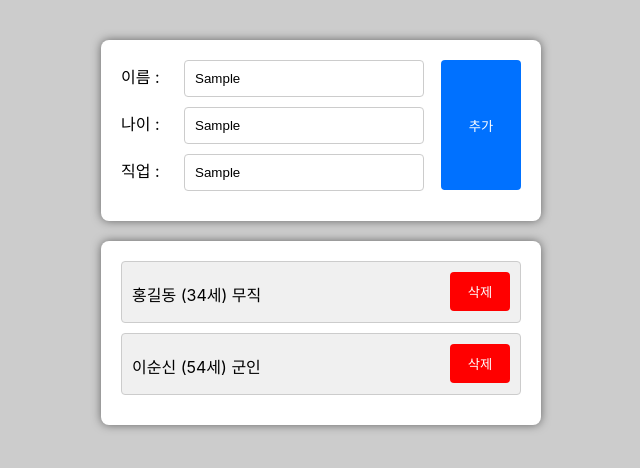
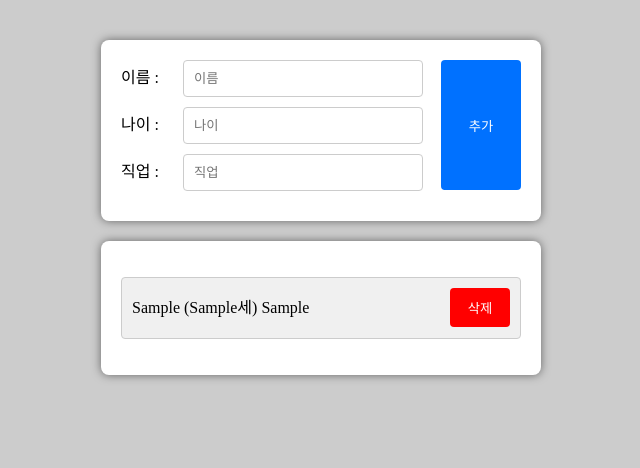
Before and after one commit to Joo2296/react-app, a React (Create React App) app: page / in a window 1280 px wide. Both pictures are taken after typing "Sample", "Sample", "Sample" into the empty fields and a click on the input "추가". Shown: the top 468 px of the page, without its empty margins (319-959 px from the left). Built offline with nearby package versions, Linux system fonts and the light colour scheme.

Commit message:
Sample1 인원추가

```diff
--- /dev/null
+++ b/src/components/ColoredMessage.jsx
@@ -0,0 +1,8 @@
+export function ColoredMessage( props ){
+    const contentStyle ={
+      color:props.color, fontSize:'20px'
+    }
+    return (
+      <p style={contentStyle}>{props.message}</p>
+    );
+  }
--- /dev/null
+++ b/src/components/ColoredMessage2.jsx
@@ -0,0 +1,8 @@
+export function ColoredMessage2( props ){
+    const contentStyle ={
+      color:props.color, fontSize:'20px'
+    }
+    return (
+      <p style={contentStyle}>{props.children}</p>
+    );
+  }
--- a/src/components/Sample1.css
+++ b/src/components/Sample1.css
@@ -1,6 +1,9 @@
 body{
     margin: 40px;
     background-color: #ccc;
+}
+li {
+    list-style: none;
 }
 .a{
     background-color: white;
@@ -23,7 +26,7 @@ body{
     border-radius: 4px;
     margin-bottom: 10px;
 }
-.a > input[type="button"] {
+.a > input[type="submit"] {
     background-color: #0071ff;
     width: 20%;
     height: 130px;
@@ -42,7 +45,10 @@ body{
     margin: 0 auto;
     box-shadow: 0 0 10px rgba(0,0,0,0.5);
 }
-.b > form > div {
+.b > ul {
+    padding: 0;
+}
+.b > ul > li {
     background-color: #f0f0f0;
     border: 1px solid #ccc;
     border-radius: 4px;
@@ -51,12 +57,9 @@ body{
     margin-bottom: 10px;
 
     position: relative;
+    line-height: 40px;
 }
-.b > form > div > label {
-    position: relative;
-    top: 25%;
-}
-.b > form > div > input {
+.b > ul > li button {
     background-color: red;
     width: 60px;
     border: none;
--- a/src/components/Sample1.jsx
+++ b/src/components/Sample1.jsx
@@ -1,27 +1,56 @@
 import './Sample1.css'
+import React, { useState } from 'react';
 export function Sample1() {
+    // React에서의 상태 정의
+    const [users, setUsers] = useState([]);
+    const [name, setName] = useState('');
+    const [age, setAge] = useState('');
+    const [job, setJob] = useState('');
+
+    // 사용자 추가 이벤트 핸들러
+    const handleAddUser = (e) => {
+        e.preventDefault();
+        // 새로운 사용자 객체 생성
+        const newUser = {
+            name: name,
+            age: age,
+            job: job
+        };
+        // 사용자 목록에 추가
+        setUsers([...users, newUser]);
+        // 입력 필드 초기화
+        setName('');
+        setAge('');
+        setJob('');
+    };
+
+    // 사용자 삭제 이벤트 핸들러
+    const handleDeleteUser = (index) => {
+        // 인덱스를 이용하여 사용자 목록에서 삭제
+        const updatedUsers = [...users];
+        updatedUsers.splice(index, 1);
+        setUsers(updatedUsers);
+    };
     return (
         <div>
-            <form action="" class="a">
-                <input type="button" value="추가"/>
+            <form onSubmit={handleAddUser} className="a">
+                <input type="submit" value="추가" />
                 <label htmlFor="name">이름 : </label>
-                <input type="text" placeholder="이름" id="name"/><br/>
+                <input type="text" placeholder="이름" id="name" value={name} onChange={(e) => setName(e.target.value)} /><br />
                 <label htmlFor="age">나이 : </label>
-                <input type="text" placeholder="나이" id="age"/><br/>
+                <input type="text" placeholder="나이" id="age" value={age} onChange={(e) => setAge(e.target.value)} /><br />
                 <label htmlFor="job">직업 : </label>
-                <input type="text" placeholder="직업" id="job"/>
+                <input type="text" placeholder="직업" id="job" value={job} onChange={(e) => setJob(e.target.value)} />
             </form>
             <div class="b">
-                <form action="">
-                    <div>
-                        <label htmlFor="">홍길동 (34세) 무직</label>
-                        <input type="button" value="삭제"/>
-                    </div>
-                    <div>
-                        <label htmlFor="">이순신 (54세) 군인</label>
-                        <input type="button" value="삭제"/>
-                    </div>
-                </form>
+                <ul id="userList">
+                    {users.map((user, index) => (
+                        <li key={index}>
+                            {user.name} ({user.age}세) {user.job}
+                            <button onClick={() => handleDeleteUser(index)}>삭제</button>
+                        </li>
+                    ))}
+                </ul>
             </div>
         </div>
     );
--- a/src/index.js
+++ b/src/index.js
@@ -1,17 +1,14 @@
-import React from 'react';
 import ReactDOM from 'react-dom/client';
-import './index.css';
 import {App} from './App002';
-import reportWebVitals from './reportWebVitals';
 
 const root = ReactDOM.createRoot(document.getElementById('root'));
 root.render(
-  <React.StrictMode>
+  <>
     <App/>
-  </React.StrictMode>
+  </>
 );
 
 // If you want to start measuring performance in your app, pass a function
 // to log results (for example: reportWebVitals(console.log))
 // or send to an analytics endpoint. Learn more: https://bit.ly/CRA-vitals
-reportWebVitals();
+// reportWebVitals();
```
Also changed, not shown: src/App.js (+48 -21 lines).
